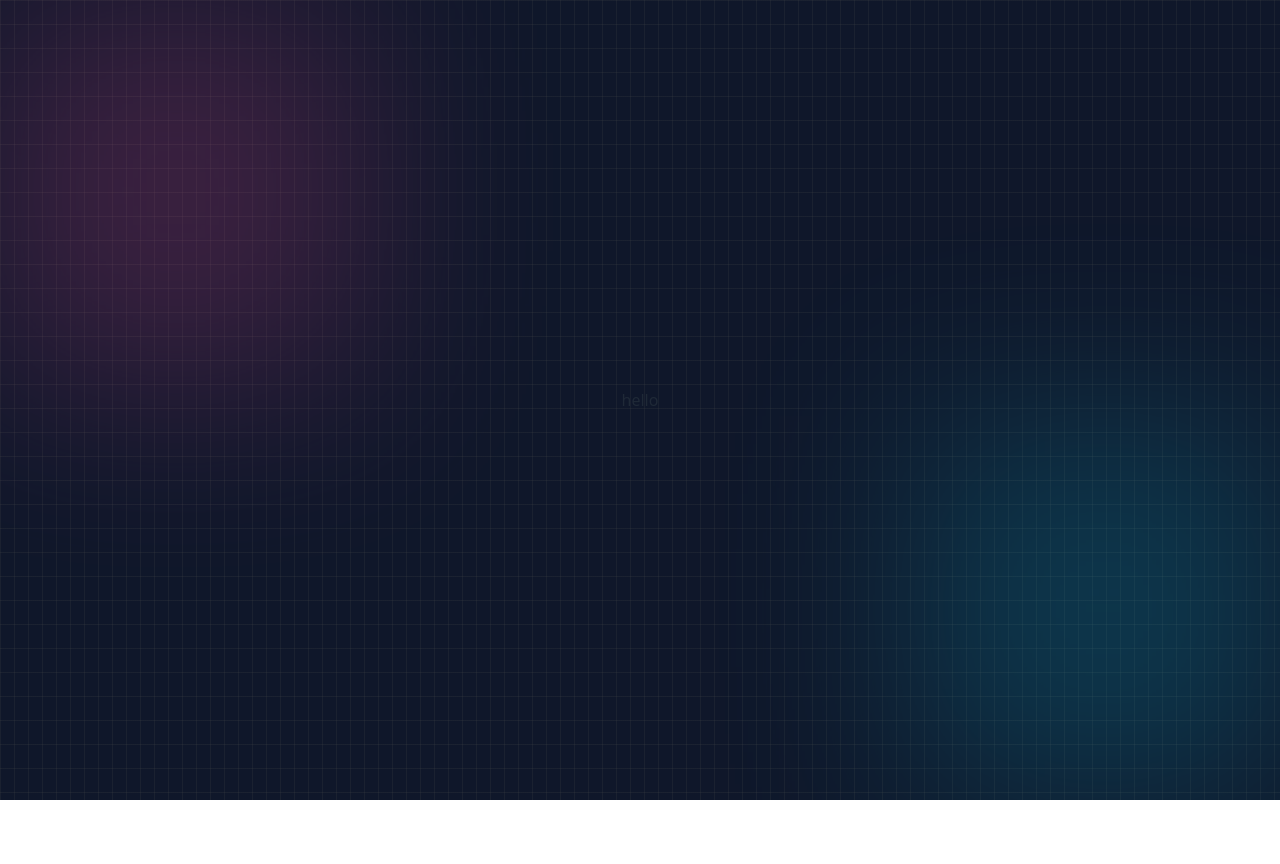
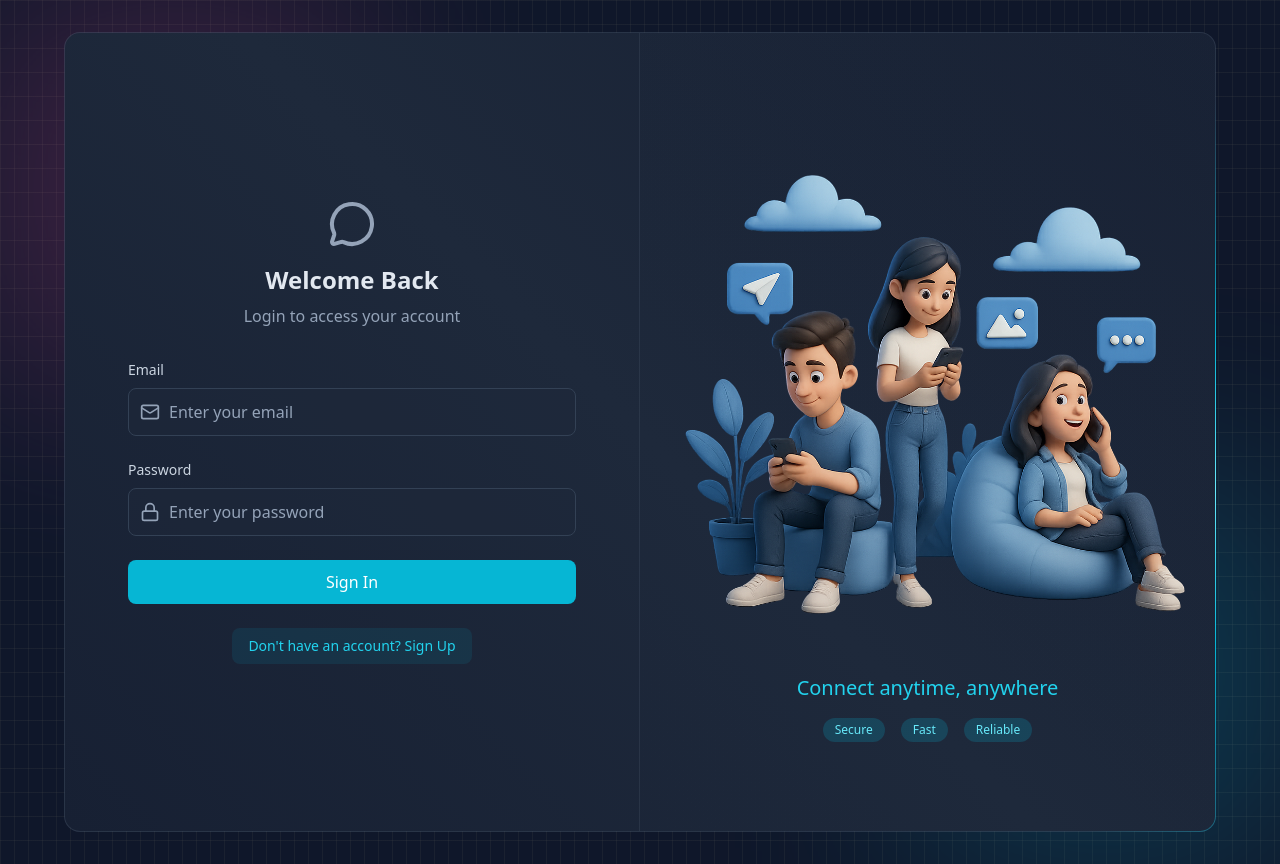
Before and after one commit to stackedbyisha/Real-time-Chat-App, a React app in the folder frontend/: page /login in a window 1280 px wide. Before the commit the page ends 800 px from the top, so only its background shows below. Built offline with nearby package versions, Linux system fonts and the light colour scheme; no server answers; the HTML template or start-up script is replaced by a standard one.

Commit message:
Feat: login & logout page implemented

```diff
--- a/frontend/src/pages/ChatPage.jsx
+++ b/frontend/src/pages/ChatPage.jsx
@@ -1,9 +1,12 @@
 import React from 'react'
+import { useAuthStore } from '../store/useAuthStore';
 
 function ChatPage() {
+  const {logout} = useAuthStore();
   return (
-    <div>
-      hii
+    <div className='z-10'>
+      ChatPage
+      <button onClick={logout}>Logout</button>
     </div>
   );
 }
--- a/frontend/src/pages/LoginPage.jsx
+++ b/frontend/src/pages/LoginPage.jsx
@@ -1,11 +1,108 @@
-import React from 'react'
+import React, { useState } from 'react'
+import { useAuthStore } from '../store/useAuthStore';
+import { MessageCircleIcon, MailIcon, LockIcon, LoaderIcon } from 'lucide-react';
+import BorderAnimatedContainer from '../components/BorderAnimatedContainer';
+import { Link } from 'react-router';
 
 function LoginPage() {
-  return (
-    <div>
-      hello
+  const [formData, setFormData] = useState({ email: "", password: "" });
+    const { login, isLoggingIn } = useAuthStore();
+
+    const handleSubmit = (e) => {
+      e.preventDefault();
+      login(formData);
+    };
+return (
+    <div className="w-full flex items-center justify-center p-4 bg-slate-900">
+      <div className="relative w-full max-w-6xl md:h-[800px] h-[650px]">
+        <BorderAnimatedContainer>
+          <div className="w-full flex flex-col md:flex-row">
+            {/* { FORM COLUMN - LEFT SIDE} */}
+            <div className="md:w-1/2 p-8 flex items-center justify-center md:border-r border-slate-600/30">
+              <div className="w-full max-w-md">
+                {/* HEADING TEXT */}
+                <div className="text-center mb-8">
+                  <MessageCircleIcon className="w-12 h-12 mx-auto text-slate-400 mb-4" />
+                  <h2 className="text-2xl font-bold text-slate-200 mb-2">Welcome Back</h2>
+                  <p className="text-slate-400">Login to access your account</p>
+                </div>
+
+                {/* { FORM } */}
+                <form onSubmit={handleSubmit} className="space-y-6">
+                  {/* EMAIL INPUT */}
+                  <div>
+                    <label className="auth-input-label">Email</label>
+                    <div className="relative">
+                      <MailIcon className="auth-input-icon" />
+
+                      <input
+                        type="email"
+                        value={formData.email}
+                        onChange={(e) => setFormData({ ...formData, email: e.target.value })}
+                        className="input"
+                        placeholder="Enter your email"
+                      />
+                    </div>
+                  </div>
+                  {/* PASSWORD INPUT */}
+                  <div>
+                    <label className="auth-input-label">Password</label>
+                    <div className="relative">
+                      <LockIcon className="auth-input-icon" />
+
+                      <input
+                        type="password"
+                        value={formData.password}
+                        onChange={(e) => setFormData({ ...formData, password: e.target.value })}
+                        className="input"
+                        placeholder="Enter your password"
+                      />
+                    </div>
+                  </div>
+
+                  {/* SUBMIT BUTTON */}
+                  <button className="auth-btn" type="submit" disabled={isLoggingIn}>
+                    { isLoggingIn ? (
+                      <LoaderIcon className="w-full h-5 animate-spin text-center" />
+                    ) : (
+                      "Sign In"
+                    )}
+                  </button>
+                </form>
+
+                <div className="mt-6 text-center">
+                  <Link to="/signup" className="auth-link">
+                    Don't have an account? Sign Up
+                  </Link>
+                </div>
+              </div>
+            </div>
+
+            {/* FORM ILLUSTRATION - RIGHT SIDE */}
+            <div className="hidden md:w-1/2 md:flex items-center justify-center p-6 bg-gradient-to-bl from-slate-800/20 to-transparent">
+              <div>
+                <img
+                  src="/login.png"
+                  alt="People using mobile devices"
+                  className="w-full h-auto object-contain"
+                />
+                <div className="mt-6 text-center">
+                  <h3 className="text-xl font-medium text-cyan-400">Connect anytime, anywhere</h3>
+
+                  <div className="mt-4 flex justify-center gap-4">
+                    <span className="auth-badge">Secure</span>
+                    <span className="auth-badge">Fast</span>
+                    <span className="auth-badge">Reliable</span>
+                  </div>
+                </div>
+              </div>
+            </div>
+          </div>
+        </BorderAnimatedContainer>
+      </div>
     </div>
   );
+
 }
 
 export default LoginPage;
--- a/frontend/src/pages/SignUpPage.jsx
+++ b/frontend/src/pages/SignUpPage.jsx
@@ -41,7 +41,7 @@ function SignUpPage() {
                         value={formData.fullName}
                         onChange={(e) => setFormData({ ...formData, fullName: e.target.value })}
                         className="input"
-                        placeholder="Enter your fullname"
+                        placeholder="Emma Wilson"
                       />
                     </div>
                   </div>
@@ -56,7 +56,7 @@ function SignUpPage() {
                         value={formData.email}
                         onChange={(e) => setFormData({ ...formData, email: e.target.value })}
                         className="input"
-                        placeholder="Enter your email"
+                        placeholder="emmawilson@gmail.com"
                       />
                     </div>
                   </div>
--- a/frontend/src/store/useAuthStore.js
+++ b/frontend/src/store/useAuthStore.js
@@ -1,12 +1,12 @@
 import { create } from "zustand";
 import { axiosInstance } from "../lib/axios";
-import { data } from "react-router";
 import toast from "react-hot-toast";
 
 export const useAuthStore = create((set) => ({
   authUser: null,
   isCheckingAuth: true,
   isSigningUp: false,
+  isLoggingIn: false,
 
   checkAuth: async () => {
     try {
@@ -33,4 +33,30 @@ export const useAuthStore = create((set) => ({
       set({ isSigningUp: false });
     }
   },
+
+   login: async (data) => {
+    set({ isLoggingIn: true });
+    try {
+      const res = await axiosInstance.post("/auth/login", data);
+      set({ authUser: res.data });
+
+      toast.success("Logged in successfully");
+    } catch (error) {
+      toast.error(error.response.data.message);
+    } finally {
+      set({ isLoggingIn: false });
+    }
+  },
+
+  logout: async() => {
+    try {
+      await axiosInstance.post("/auth/logout");
+      set({ authUser: null});
+      toast.success("Logged out successfully");
+    } catch (error) {
+      toast.error("Error logging out");
+      console.log("Logout error:", error);
+
+    }
+  }
 }));
```
